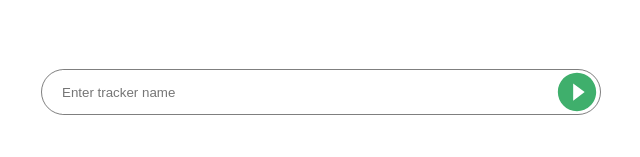
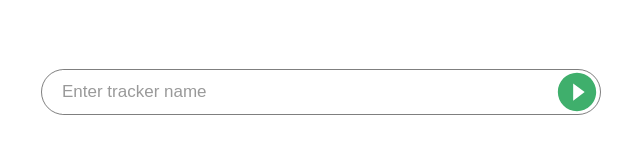
Before and after one commit to wolfter12/time-tracker, a React (Create React App) app: page / in a window 1280 px wide. Shown: the part 143-300 px from the top of the page, without its empty margins (319-959 px from the left). Built offline with nearby package versions, Linux system fonts and the light colour scheme; the HTML template or start-up script is replaced by a standard one.

Commit message:
Changed input text style, input placeholder style

```diff
--- a/src/components/TrackerInput/TrackerInput.module.css
+++ b/src/components/TrackerInput/TrackerInput.module.css
@@ -17,6 +17,12 @@ input {
   margin-left: 20px;
   flex-grow: 2;
   border: none;
+  font-size: 17px;
+  font-weight: 400;
+}
+
+input::placeholder {
+  color:rgba(0, 0, 0, 0.4)
 }
 
 input:focus {
```
